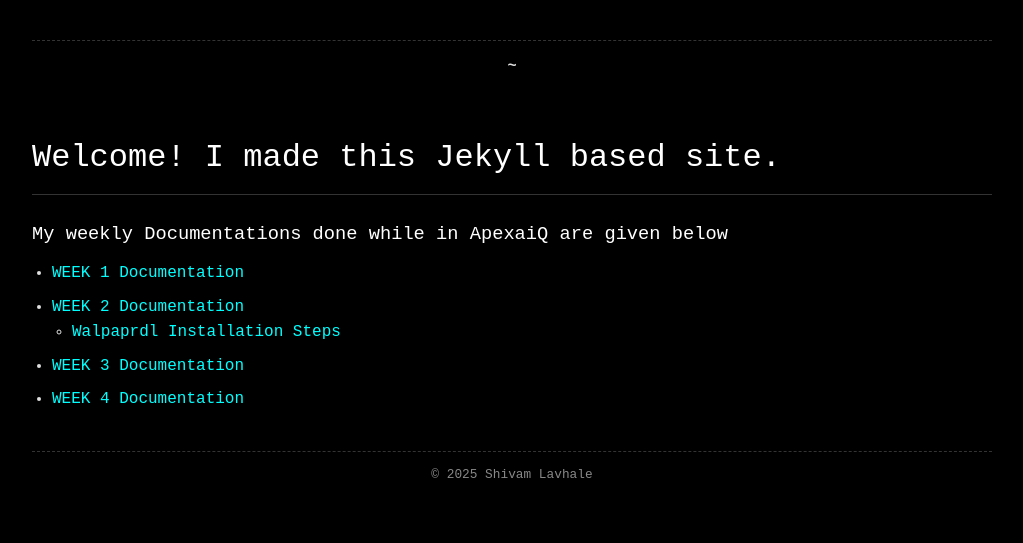
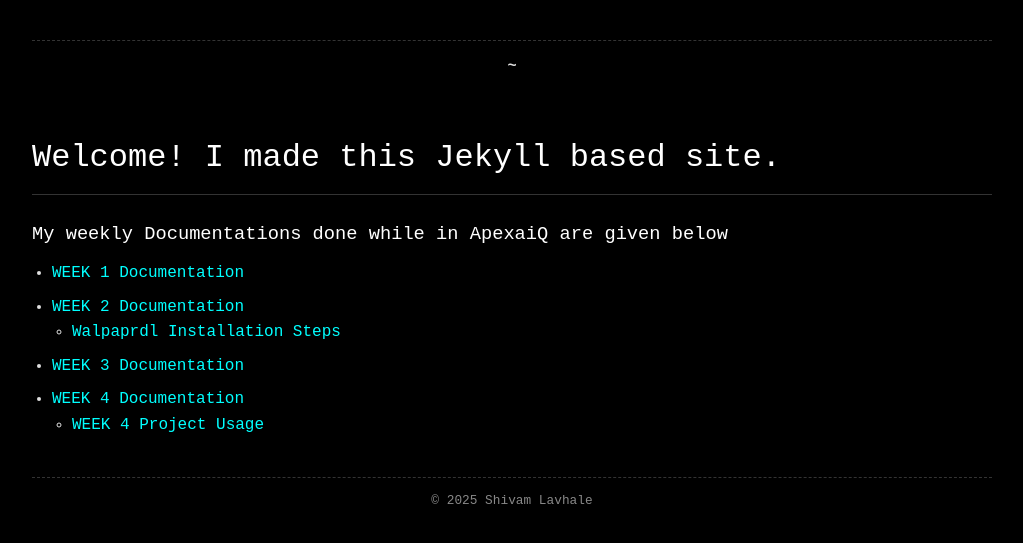
Before and after one commit to shivjeet1/apexaiq-docs, a Jekyll site: the page built from index.md, in a window 1280 px wide. Shown: the top 543 px of the page, without its empty margins (128-1151 px from the left). Built offline with Jekyll 4.4.1, drawn with Linux system fonts in a browser that asks for light colours; nearby versions of some CDN libraries.

Commit message:
updated index

```diff
--- a/index.md
+++ b/index.md
@@ -12,3 +12,4 @@ title: Home
     * [Walpaprdl Installation Steps](./week2/code/walpaprdl/walpaprdl.html)
 * [WEEK 3 Documentation](./week3/docs/week3.html)
 * [WEEK 4 Documentation](./week4/docs/week4.html)
+    * [WEEK 4 Project Usage](./week4/code/docker.html)
```
